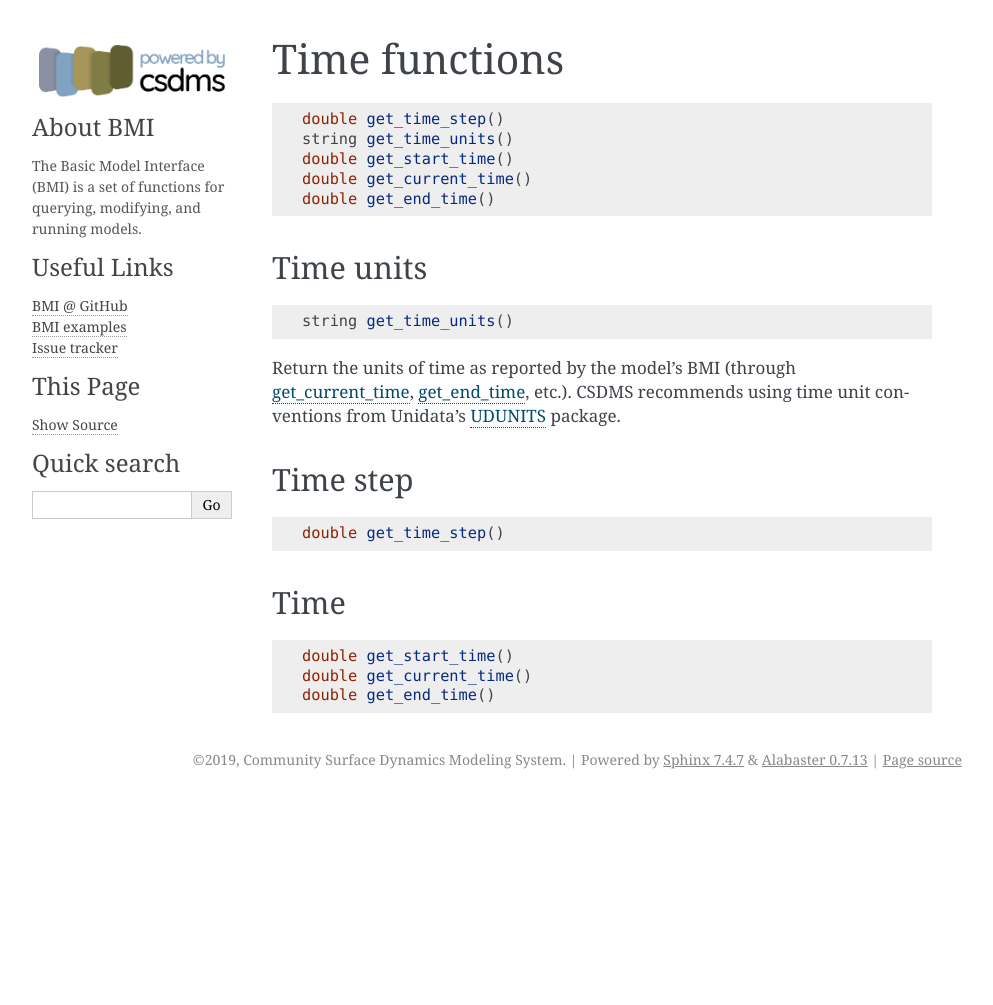
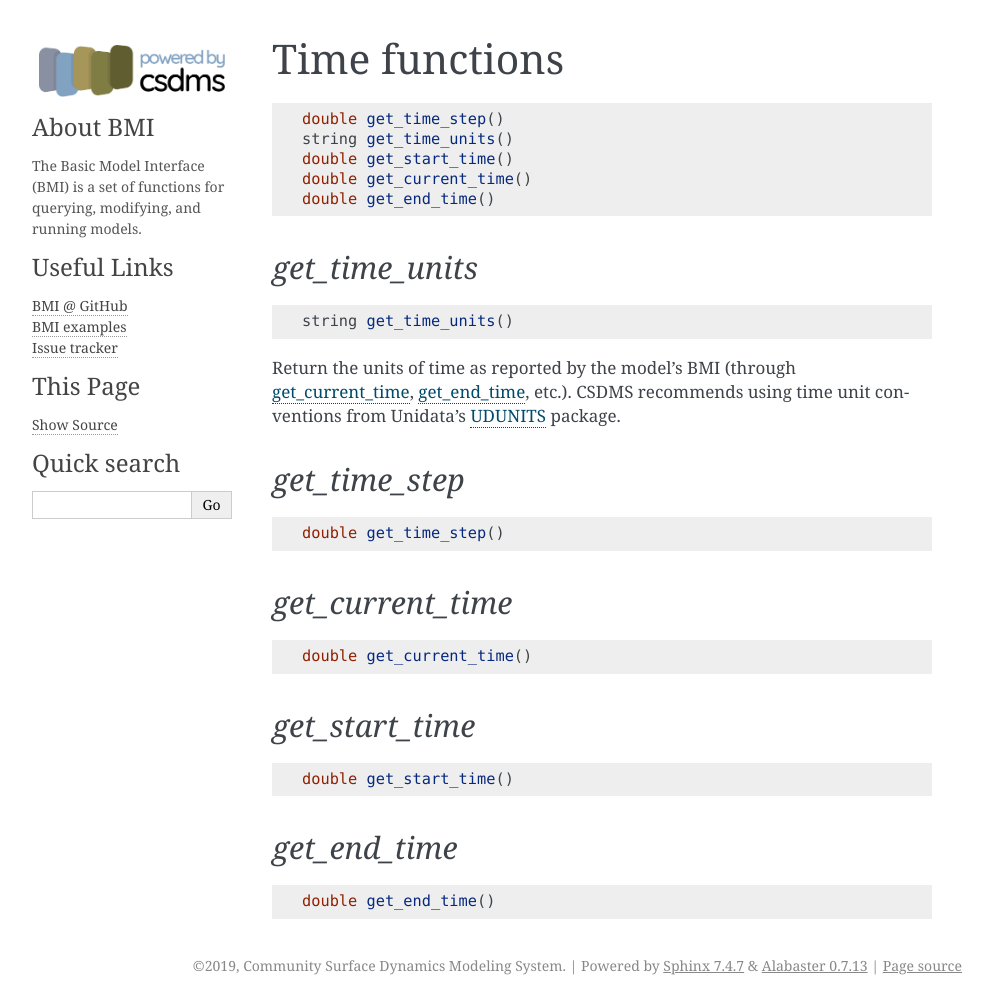
Before and after one commit to csdms/bmi, a Sphinx documentation site: the page built from docs/source/bmi.time_funcs.rst, in a window 1280 px wide. Shown: the whole page, without its empty margins (148-1141 px from the left). Built offline with Sphinx 7.4.7, drawn with Linux system fonts in a browser that asks for light colours; formulas are drawn with MathJax 3; before the commit the page ends 900 px from its top, so only the background shows below that.

Commit message:
Reformat time functions section
Still need to add function descriptions and fix duplicate header
warnings.

```diff
--- a/docs/source/bmi.time_funcs.rst
+++ b/docs/source/bmi.time_funcs.rst
@@ -1,5 +1,5 @@
 Time functions
-==============
+--------------
 
 .. code-block:: java
 
@@ -9,10 +9,11 @@ Time functions
   double get_current_time()
   double get_end_time()
 
-Time units
-----------
 
 .. _get_time_units:
+
+*get_time_units*
+................
 
 .. code-block:: java
 
@@ -23,24 +24,42 @@ Return the units of time as reported by the model's BMI (through
 CSDMS recommends using time unit conventions from Unidata's
 `UDUNITS <https://www.unidata.ucar.edu/software/udunits/>`_ package.
 
-Time step
----------
 
 .. _get_time_step:
+
+*get_time_step*
+...............
 
 .. code-block:: java
 
   double get_time_step()
 
-Time
-----
 
 .. _get_current_time:
+
+*get_current_time*
+..................
+
+.. code-block:: java
+
+  double get_current_time()
+
+
 .. _get_start_time:
-.. _get_end_time:
+
+*get_start_time*
+................
 
 .. code-block:: java
 
   double get_start_time()
-  double get_current_time()
+
+
+.. _get_end_time:
+
+*get_end_time*
+................
+
+.. code-block:: java
+
   double get_end_time()
```
